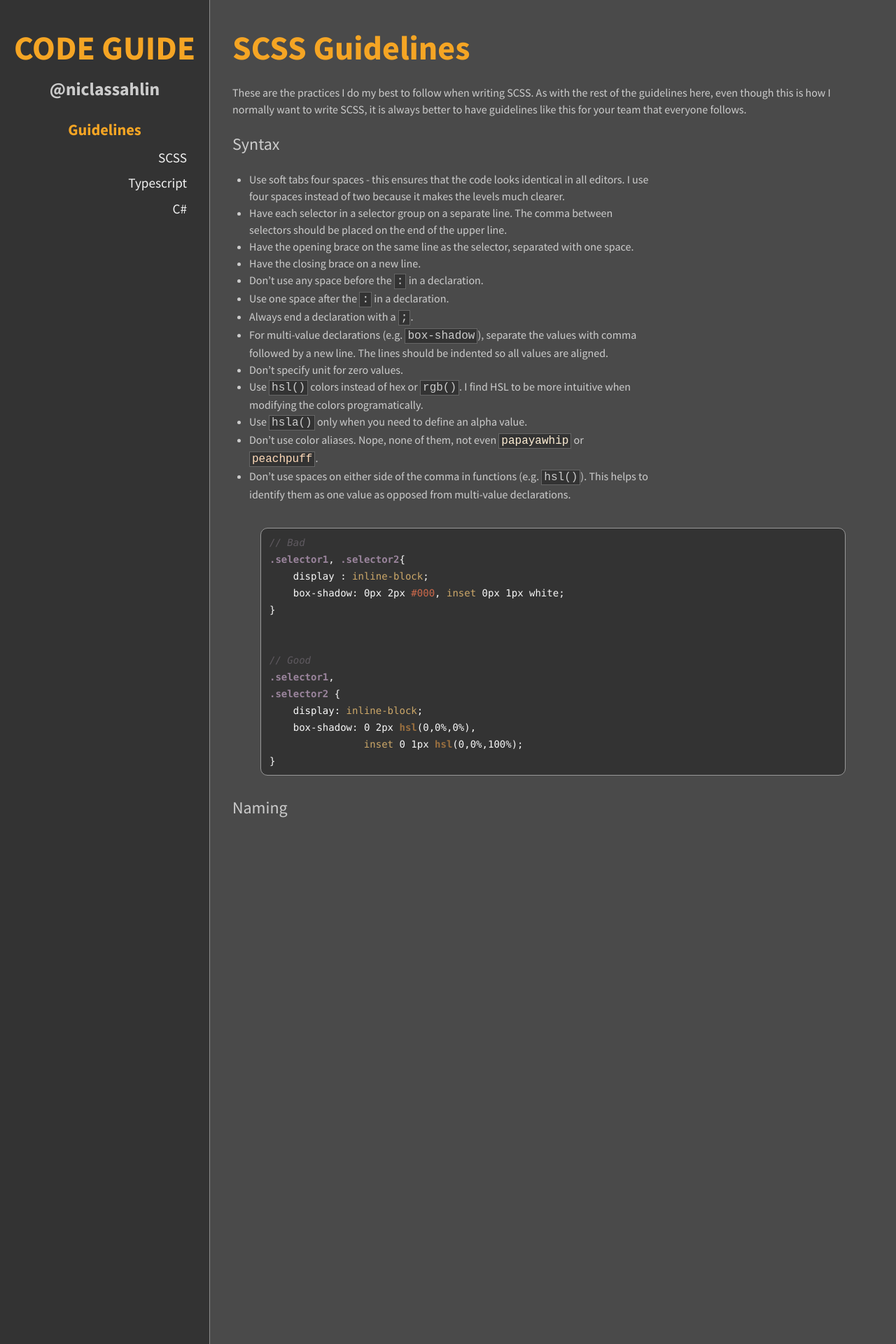
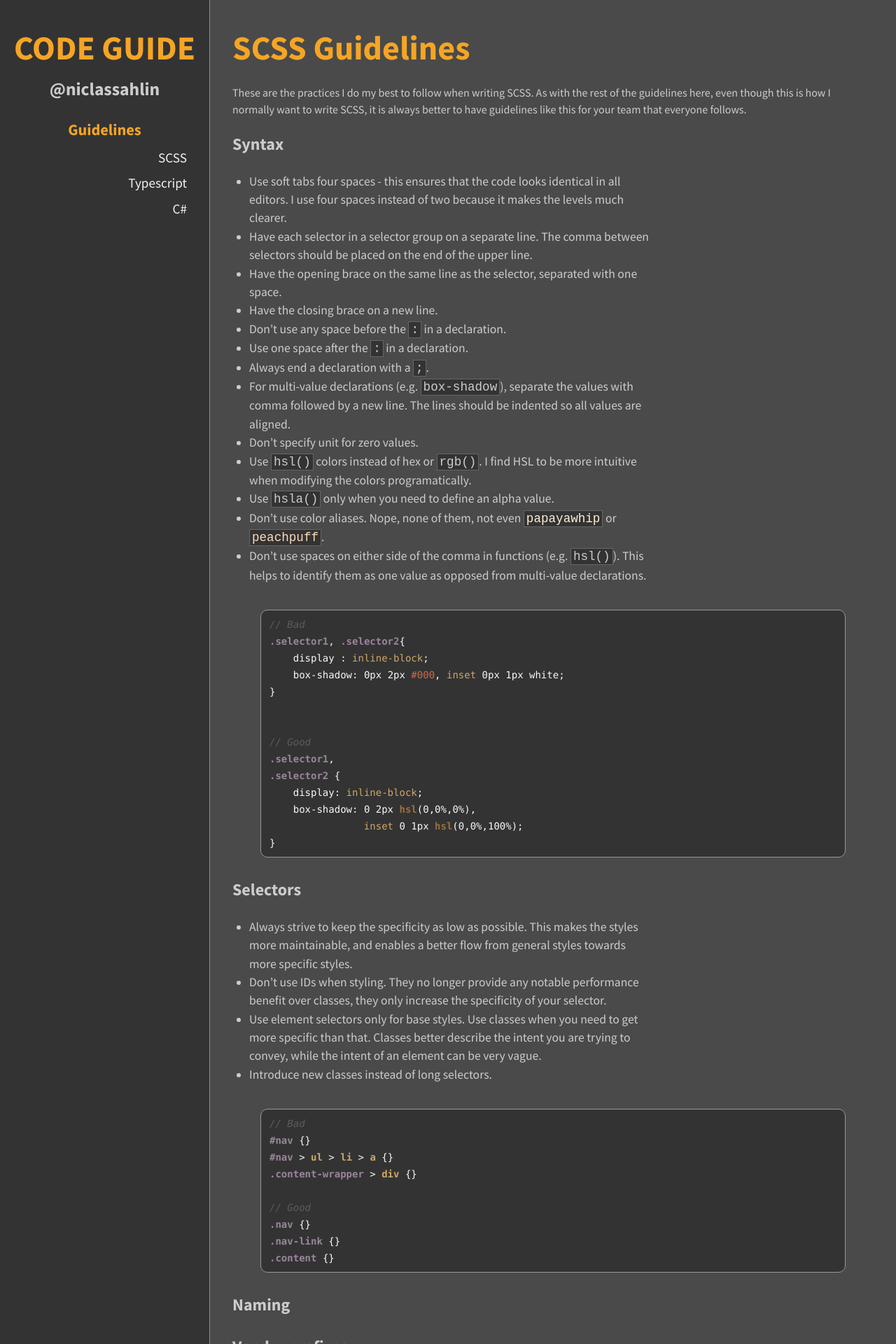
Before and after one commit to niclasgillberg/codeguide, a Jekyll site: the page built from guidelines/scss/index.md, in a window 1280 px wide. Shown: the top 1920 px of the page at 70% size. Built offline with Jekyll 4.4.1, drawn with Linux system fonts in a browser that asks for light colours; some of the changed text lies outside the part shown.

Commit message:
Added some scss content

```diff
--- a/_sass/_content.scss
+++ b/_sass/_content.scss
@@ -4,6 +4,10 @@
     font-size: 3rem;
     font-weight: bold;
     color: $accent-color;
+}
+
+.content h2 {
+    font-weight: 700;
 }
 
 .section {
@@ -14,6 +18,7 @@
     .description {
         flex: 0 1 600px;
         margin-right: $spacing-unit * 2;
+        font-size: 1.1rem;
 
         > ul {
             padding-left: $spacing-unit * 2;
--- a/guidelines/scss/index.md
+++ b/guidelines/scss/index.md
@@ -42,4 +42,95 @@ These are the practices I do my best to follow when writing SCSS. As with the re
 {% endhighlight %}
 </div>
 
+## Selectors
+
+<div class="section" markdown="1">
+<div class="description" markdown="1">
+* Always strive to keep the specificity as low as possible. This makes the styles more maintainable, and enables a better flow from general styles towards more specific styles.
+* Don't use IDs when styling. They no longer provide any notable performance benefit over classes, they only increase the specificity of your selector.
+* Use element selectors only for base styles. Use classes when you need to get more specific than that. Classes better describe the intent you are trying to convey, while the intent of an element can be very vague.
+* Introduce new classes instead of long selectors.
+</div>
+
+{% highlight scss %}
+// Bad
+#nav {}
+#nav > ul > li > a {}
+.content-wrapper > div {}
+
+// Good
+.nav {}
+.nav-link {}
+.content {}
+
+{% endhighlight %}
+</div>
+
 ## Naming
+
+<div class="section" markdown="1">
+<div class="description" markdown="1">
+
+</div>
+
+{% highlight scss %}
+
+{% endhighlight %}
+</div>
+
+## Vendor prefixes
+
+<div class="section" markdown="1">
+<div class="description" markdown="1">
+Use Autoprefixer.
+
+Or Prefixfree.
+
+Or whatever tool you like that does the job, but don't do it yourself. Vendor prefixes makes the code harder to read and creates noice when only very few of the declarations are actually used by any single browser.
+
+Besides, who remembers every vendor prefix and keeps up to date when they can be dropped? Well, an automated tool does, so use it!
+</div>
+
+{% highlight scss %}
+// Bad
+.selector {
+  display: -webkit-box;
+  display: -webkit-flex;
+  display: -ms-flexbox;
+  display: flex;
+  -webkit-box-pack:         stretch;
+  -webkit-justify-content:  stretch;
+      -ms-flex-pack:        stretch;
+          justify-content:  stretch;
+}
+
+// Good
+.selector {
+    display: flex;
+    justify-content: stretch;
+}
+
+{% endhighlight %}
+</div>
+
+## Nesting
+
+<div class="section" markdown="1">
+<div class="description" markdown="1">
+</div>
+
+{% highlight scss %}
+
+{% endhighlight %}
+</div>
+
+## File structure
+
+<div class="section" markdown="1">
+<div class="description" markdown="1">
+</div>
+
+{% highlight scss %}
+
+{% endhighlight %}
+</div>
```
Also changed, not shown: index.md (+7 -0 lines).
